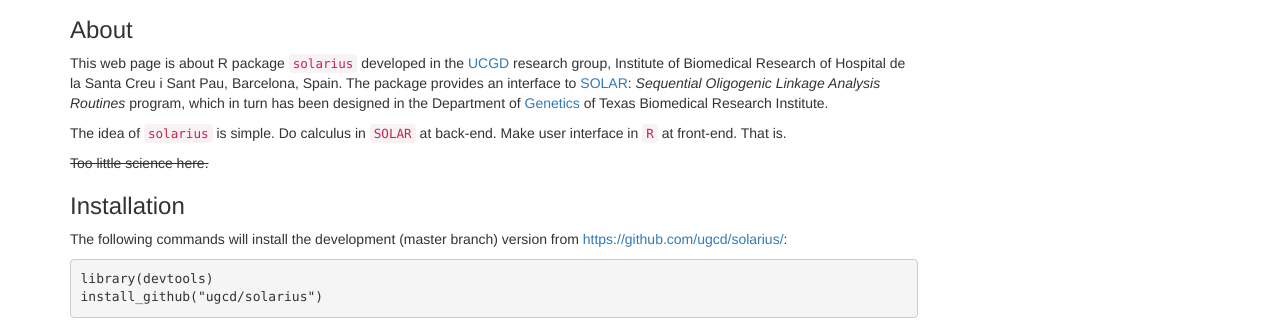
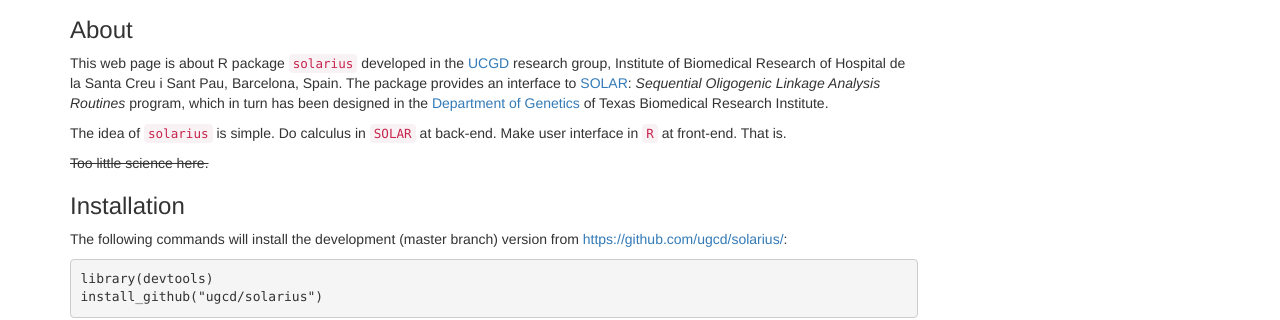
Before and after one commit to ugcd/solarius, a Jekyll site: the page built from index.md, in a window 1280 px wide. Shown: the part 227-547 px from the top of the page. Built offline with Jekyll 4.4.1, drawn with Linux system fonts in a browser that asks for light colours; nearby versions of some CDN libraries; library files that are not in the unit come from our copies.

```diff
--- a/index.md
+++ b/index.md
@@ -10,7 +10,7 @@ Institute of Biomedical Research of Hospital de la Santa Creu i Sant Pau, Barcel
 The package provides an interface to [SOLAR](http://www.txbiomed.org/departments/genetics/genetics-detail?r=37):
 *Sequential Oligogenic Linkage Analysis Routines* program,
 which in turn has been designed
-in the Department of [Genetics](http://www.txbiomed.org/departments/genetics) of Texas Biomedical Research Institute.
+in the [Department of Genetics](http://www.txbiomed.org/departments/genetics) of Texas Biomedical Research Institute.
 
 The idea of `solarius` is simple. Do calculus in `SOLAR` at back-end. Make user interface in `R` at front-end. That is.
 <s>Too little science here.</s>
```
